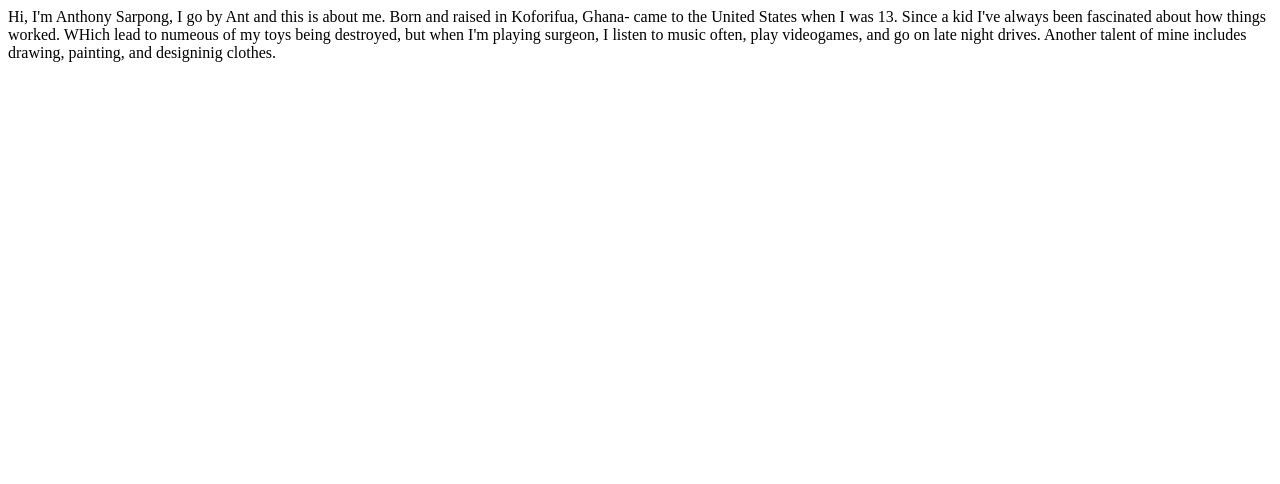
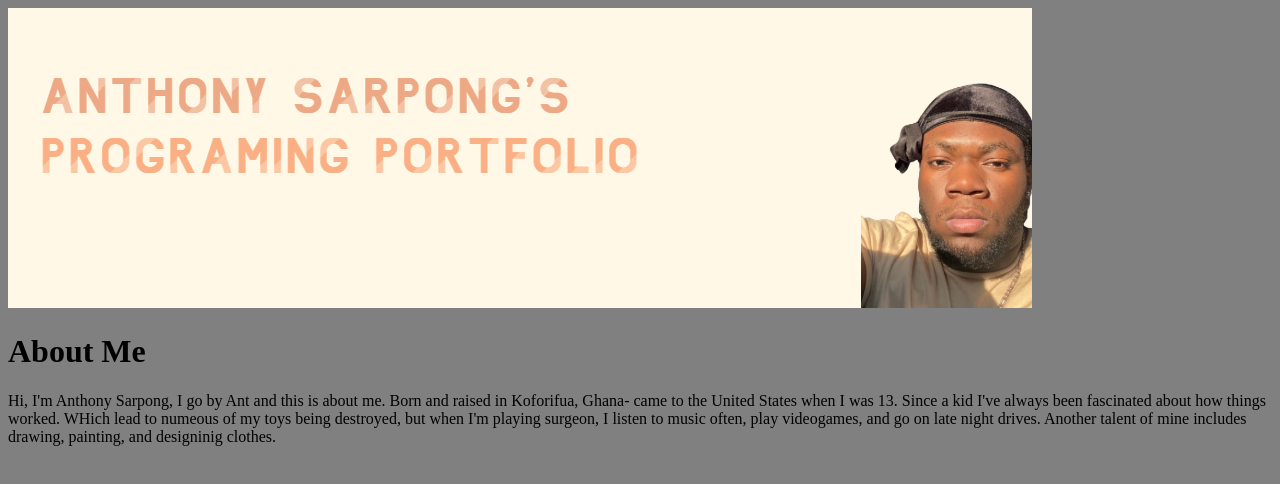
Before and after one commit to httpanthony/httpanthony.github.io, a plain HTML site: page aboutme.html in a window 1280 px wide. Drawn offline with Linux system fonts and the light colour scheme.

Commit message:
Update aboutme.html

```diff
--- a/aboutme.html
+++ b/aboutme.html
@@ -3,14 +3,14 @@
     <head>
         <meta charset="utf-8">
         <title>About Me</title>
+        <link rel="stylesheet" href="styles.css">
     </head>
-    <body { background-image: url("banner.jpg");
-          background-color: almond;
-          }
-
-
-<p> Hi, I'm Anthony Sarpong, I go by Ant and this is about me. Born and raised in Koforifua, Ghana- came to the United States when I was 13. Since a kid I've always been fascinated about how
+    <body>
+    <img src="banner.jpg">
+    <h1>About Me</h1>
+ <p> Hi, I'm Anthony Sarpong, I go by Ant and this is about me. Born and raised in Koforifua, Ghana- came to the United States when I was 13. Since a kid I've always been fascinated about how
         things worked. WHich lead to numeous of my toys being destroyed, but when I'm playing surgeon, I listen to music often, play videogames, and go on late night drives.
         Another talent of mine includes drawing, painting, and designinig clothes.</p>
     </body>
+
 </html>
```
